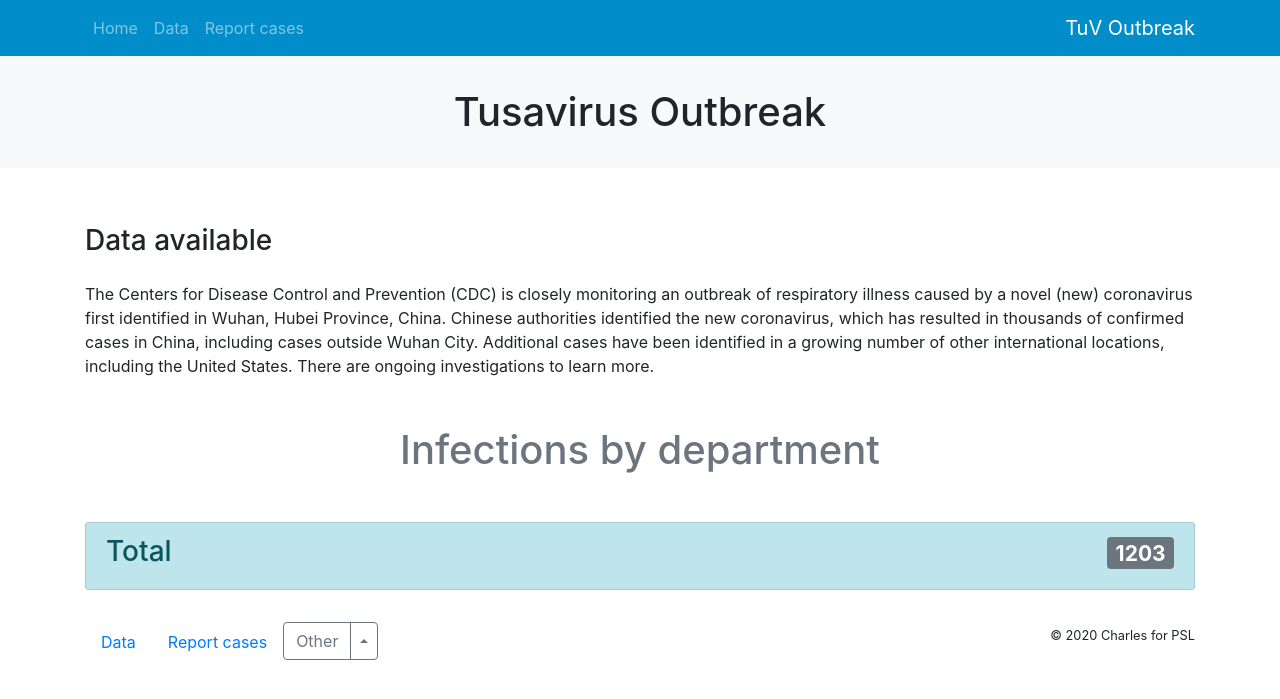
After one commit to carlosz22/psl-outbreak, a Flask app: template web_flask/templates/data.html in a window 1280 px wide. The commit adds this page. Shown: the top 699 px of the page. Run offline with Flask 2, Linux system fonts and the light colour scheme; the template is opened without the code that fills it, so the values that code supplies are empty; some libraries are stand-ins or nearby versions.

Commit message:
Add complete front-end with Jinja templates

```diff
--- a/requirements.txt
+++ b/requirements.txt
@@ -1,8 +1,12 @@
 Click==7.0
 Flask==1.1.1
+Flask-SQLAlchemy==2.4.1
 gunicorn==20.0.4
 itsdangerous==1.1.0
 Jinja2==2.11.1
 MarkupSafe==1.1.1
+mysqlclient==1.4.6
+pkg-resources==0.0.0
+SQLAlchemy==1.3.13
 Werkzeug==0.16.1
 word2number==1.1
--- a/web_flask/static/styles/custom.css
+++ b/web_flask/static/styles/custom.css
@@ -1,3 +1,3 @@
-.bg-orange {
+.bg-blue {
     background-color: #008dc9;
 }
--- /dev/null
+++ b/web_flask/templates/base.html
@@ -0,0 +1,83 @@
+<!DOCTYPE html>
+<html lang="en">
+
+<head>
+    <meta charset="utf-8">
+    <meta name="viewport" content="width=device-width, initial-scale=1, shrink-to-fit=no">
+
+    <!-- Bootstrap CSS -->
+    <link rel="stylesheet" href="https://stackpath.bootstrapcdn.com/bootstrap/4.4.1/css/bootstrap.min.css"
+        integrity="sha384-Vkoo8x4CGsO3+Hhxv8T/Q5PaXtkKtu6ug5TOeNV6gBiFeWPGFN9MuhOf23Q9Ifjh" crossorigin="anonymous">
+    <link rel="stylesheet" href="{{ url_for('static', filename='styles/custom.css') }}">
+
+    <title>Tusavirus Outbreak - Ministry of Health</title>
+</head>
+
+<body class="">
+    <!-- navbar -->
+    <nav class="navbar navbar-expand-lg navbar-dark bg-blue fixed-top">
+        <div class="container">
+            <a class="navbar-brand order-1 mr-0" href="/" target="_blank">TuV Outbreak</a>
+            <button class="navbar-toggler" type="button" data-toggle="collapse" data-target="#navbarNavAltMarkup"
+                aria-controls="navbarNavAltMarkup" aria-expanded="false" aria-label="Toggle navigation">
+                <span class="navbar-toggler-icon"></span>
+            </button>
+            <div class="collapse navbar-collapse" id="navbarNavAltMarkup">
+                <div class="navbar-nav">
+                    <a class="nav-item nav-link" href="/">Home <span class="sr-only">(current)</span></a>
+                    <a class="nav-item nav-link" href="/data">Data</a>
+                    <a class="nav-item nav-link" href="/report">Report cases</a>
+                </div>
+            </div>
+        </div>
+    </nav><!-- /navbar -->
+    <!-- title section -->
+    {% block body %}{% endblock %}
+        <!-- footer -->
+        <div class="row py-3 my-3">
+            <div class="col-md-7">
+                <ul class="nav">
+                    <li class="nav-item">
+                        <a class="nav-link" href="/data">Data</a>
+                    </li>
+                    <li class="nav-item">
+                        <a class="nav-link" href="/report">Report cases</a>
+                    </li>
+                    <li class="nav-item">
+                        <div class="btn-group dropup">
+                            <button type="button" class="btn btn-outline-secondary">Other</button>
+                            <button type="button"
+                                class="btn btn-outline-secondary dropdown-toggle dropdown-toggle-split"
+                                data-toggle="dropdown" aria-haspopup="true" aria-expanded="false">
+                                <span class="sr-only">Beta functions</span>
+                            </button>
+                            <div class="dropdown-menu">
+                                <a class="dropdown-item" href="/api">API</a>
+                                <a class="dropdown-item" href="/geo">Geolocalization</a>
+                                <a class="dropdown-item" href="/sms-alerts">SMS alerts</a>
+                            </div>
+                        </div>
+                    </li>
+                </ul>
+            </div>
+            <div class="col-md text-md-right">
+                <small>&copy; 2020 Charles for PSL</small>
+            </div>
+        </div><!-- /footer -->
+    </div><!-- /main container-->
+
+
+    <!-- Optional JavaScript -->
+    <!-- jQuery first, then Popper.js, then Bootstrap JS -->
+    <script src="https://code.jquery.com/jquery-3.4.1.slim.min.js"
+        integrity="sha384-J6qa4849blE2+poT4WnyKhv5vZF5SrPo0iEjwBvKU7imGFAV0wwj1yYfoRSJoZ+n"
+        crossorigin="anonymous"></script>
+    <script src="https://cdn.jsdelivr.net/npm/popper.js@1.16.0/dist/umd/popper.min.js"
+        integrity="sha384-Q6E9RHvbIyZFJoft+2mJbHaEWldlvI9IOYy5n3zV9zzTtmI3UksdQRVvoxMfooAo"
+        crossorigin="anonymous"></script>
+    <script src="https://stackpath.bootstrapcdn.com/bootstrap/4.4.1/js/bootstrap.min.js"
+        integrity="sha384-wfSDF2E50Y2D1uUdj0O3uMBJnjuUD4Ih7YwaYd1iqfktj0Uod8GCExl3Og8ifwB6"
+        crossorigin="anonymous"></script>
+</body>
+
+</html>
--- /dev/null
+++ b/web_flask/templates/data.html
@@ -0,0 +1,43 @@
+{% extends 'base.html' %}
+
+{% block body %}
+<!-- jumbotron -->
+<div class="jumbotron jumbotron-fluid bg-light text-gray pb-4">
+  <div class="container text-sm-center pt-4">
+    <h1 class="display-5">Tusavirus Outbreak</h1>
+  </div>
+</div>
+</div><!-- /jumbotron -->
+
+<div class="container pt-4">
+  <div class="row">
+    <div class="col">
+      <h3 class="mb-4">Data available</h3>
+      <p>
+
+        The Centers for Disease Control and Prevention (CDC) is closely monitoring an outbreak of
+        respiratory illness caused by a novel (new) coronavirus first identified in Wuhan, Hubei Province,
+        China. Chinese authorities identified the new coronavirus, which has resulted in thousands of
+        confirmed cases in China, including cases outside Wuhan City. Additional cases have been identified
+        in a growing number of other international locations, including the United States. There are ongoing
+        investigations to learn more.</p>
+      <h1 id="schedule" class="display-6 text-center my-5 text-muted">Infections by department</h1>
+
+      <ul class="list-group">
+        {% for state in states.values() %}
+        <li class="list-group-item">
+          <div class="d-flex justify-content-between">
+            <h3>{{ state.name }}</h3>
+            <h3><span class="badge badge-secondary">{{ state.id }}</span></h3>
+          </div>
+        </li>
+        {% endfor %}
+        <li class="list-group-item list-group-item-info">
+          <div class="d-flex justify-content-between">
+            <h3>Total</h3>
+            <h3><span class="badge badge-secondary">1203</span></h3>
+          </div>
+      </ul><!-- /schedule -->
+    </div>
+  </div>
+{% endblock %}
```
Also changed, not shown: web_flask/templates/index.html (+8 -87 lines), web_flask/templates/report.html (added, +54 -0 lines).
